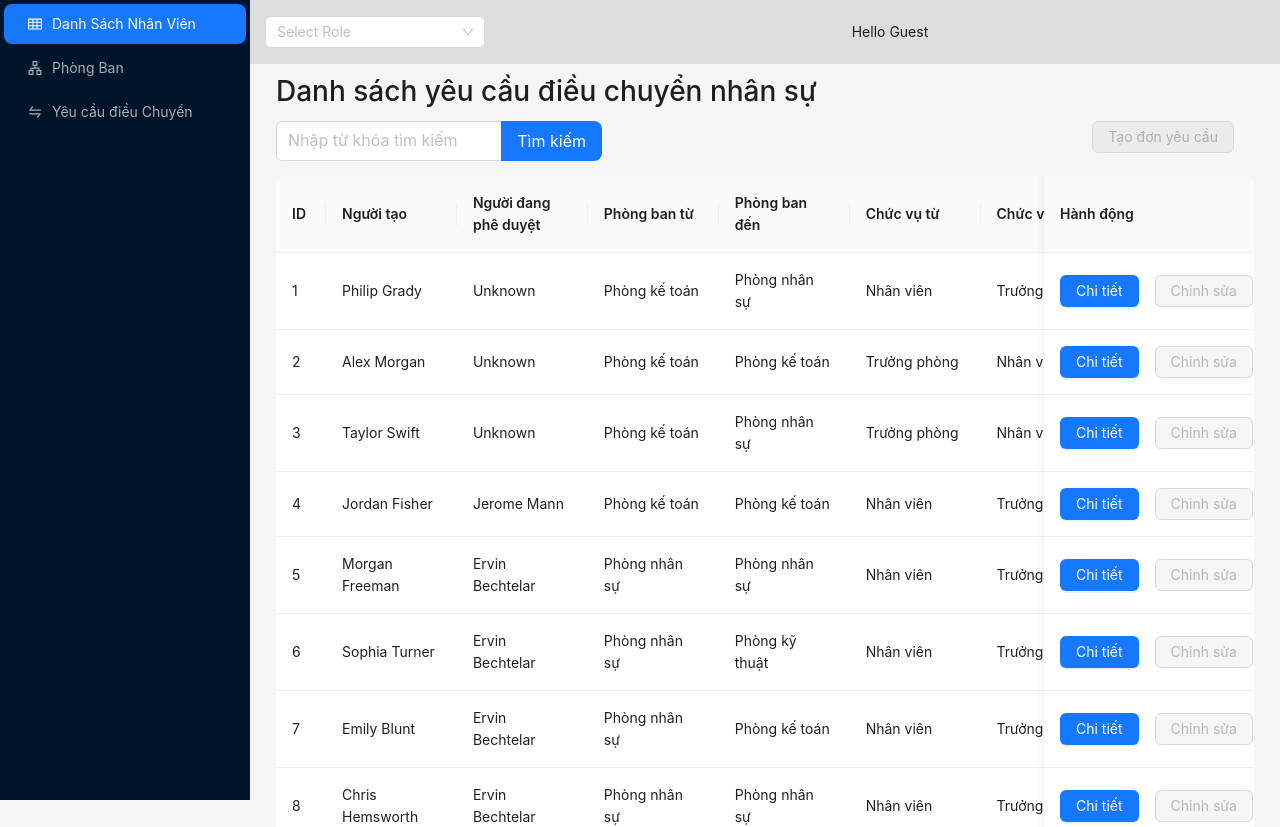
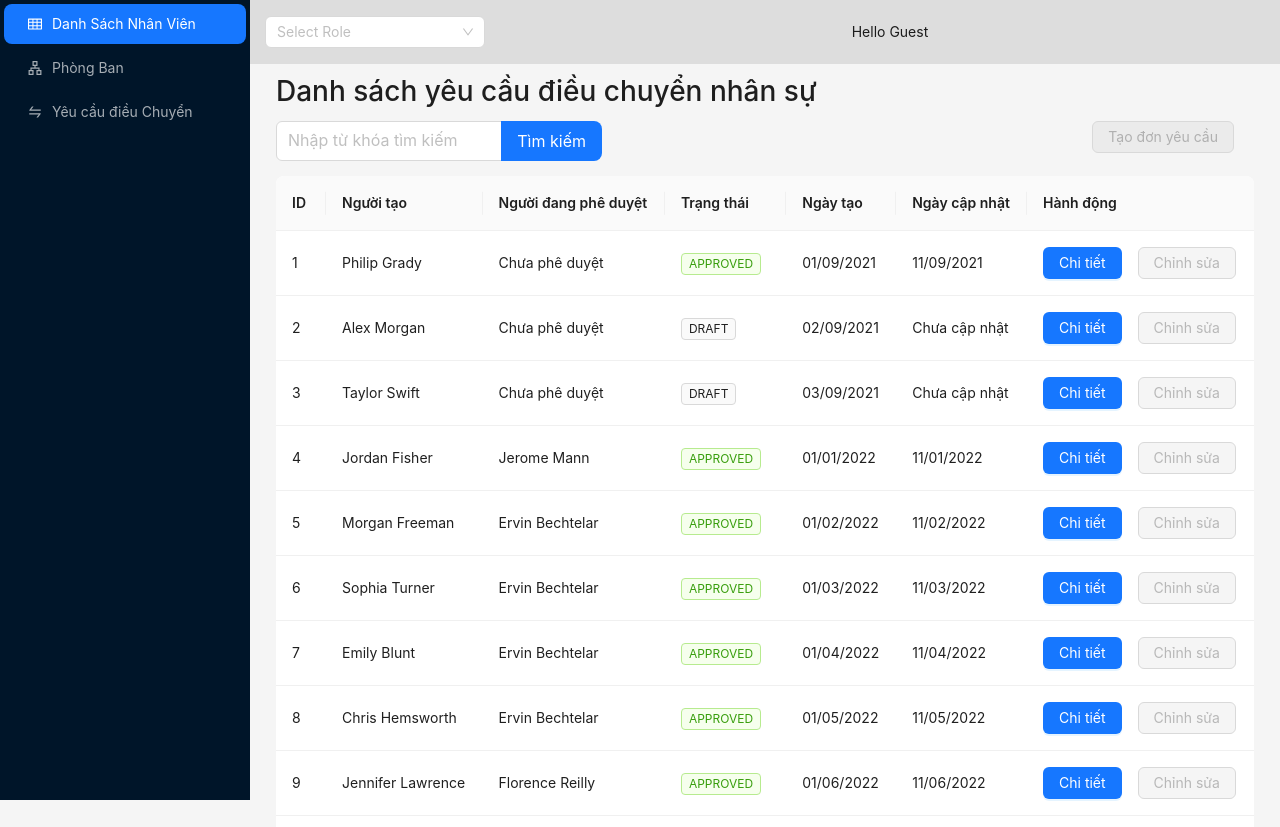
Before and after one commit to NguyenLuan0213/hrm-tranfers, a React (Create React App) app: page /transfers in a window 1280 px wide. Shown: the top 827 px of the page. Built offline with nearby package versions, Linux system fonts and the light colour scheme.

Commit message:
Update ListTransfersRequest

```diff
--- a/src/modules/dieu-huong-luan-chuyen/components/ListTransfersRequest.tsx
+++ b/src/modules/dieu-huong-luan-chuyen/components/ListTransfersRequest.tsx
@@ -153,7 +153,6 @@ const ListTransfersEmployees: React.FC = () => {
                         pageSizeOptions: ['5', '10', '20', '50'], // Các tùy chọn cho số lượng mục trên mỗi trang
                         onChange: handleTableChange,
                     }}
-                    scroll={{ x: 1700, y: 600 }}
                 >
                     <Column
                         title="ID"
@@ -178,31 +177,9 @@ const ListTransfersEmployees: React.FC = () => {
                         key="approverId"
                         render={(approverId: number) => {
                             const employee = employees.find(emp => emp.id === approverId);
-                            return employee ? employee.name : 'Unknown';
+                            return employee ? employee.name : 'Chưa phê duyệt';
                         }}
                     />
-                    <Column
-                        title="Phòng ban từ"
-                        dataIndex="departmentIdFrom"
-                        key="departmentIdFrom"
-                        render={(departmentIdFrom: number) => {
-                            const department = departments.find(dep => dep.id === departmentIdFrom);
-                            return department ? department.name : 'Unknown';
-                        }}
-                    />
-                    <Column
-                        title="Phòng ban đến"
-                        dataIndex="departmentIdTo"
-                        key="departmentIdTo"
-                        render={(departmentIdTo: number) => {
-                            const department = departments.find(dep => dep.id === departmentIdTo);
-                            return department ? department.name : 'Unknown';
-                        }}
-                    />
-                    <Column title="Chức vụ từ" dataIndex="positionFrom" key="positionFrom" />
-                    <Column title="Chức vụ đến" dataIndex="positionTo" key="positionTo" />
-                    <Column title="Địa điểm từ" dataIndex="locationFrom" key="locationFrom" />
-                    <Column title="Địa điểm đến" dataIndex="locationTo" key="locationTo" />
                     <Column
                         title="Trạng thái"
                         dataIndex="status"
@@ -224,8 +201,6 @@ const ListTransfersEmployees: React.FC = () => {
                     <Column
                         title="Hành động"
                         key="operation"
-                        fixed="right"
-                        width={210}
                         render={(text, record: TransfersRequest) => (
                             <Space size="middle">
                                 {canView ? (
--- a/src/modules/dieu-huong-luan-chuyen/data/TransfersRequest.ts
+++ b/src/modules/dieu-huong-luan-chuyen/data/TransfersRequest.ts
@@ -1,7 +1,7 @@
 export interface TransfersRequest {
     id: number;
     createdByEmployeeId: number;
-    approverId: number | null;
+    approverId: number;
     departmentIdFrom: number;
     departmentIdTo: number;
     positionFrom: string;
```
